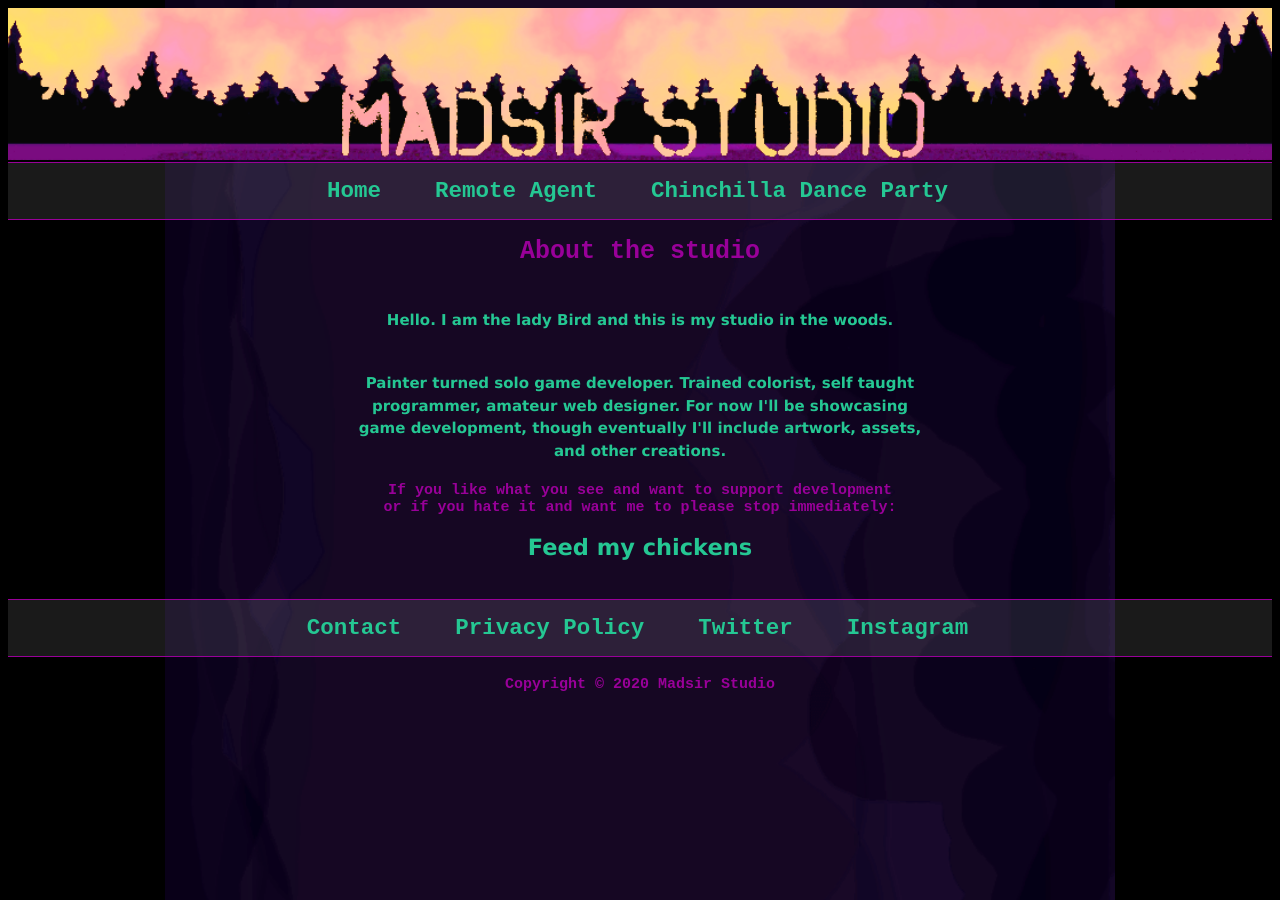
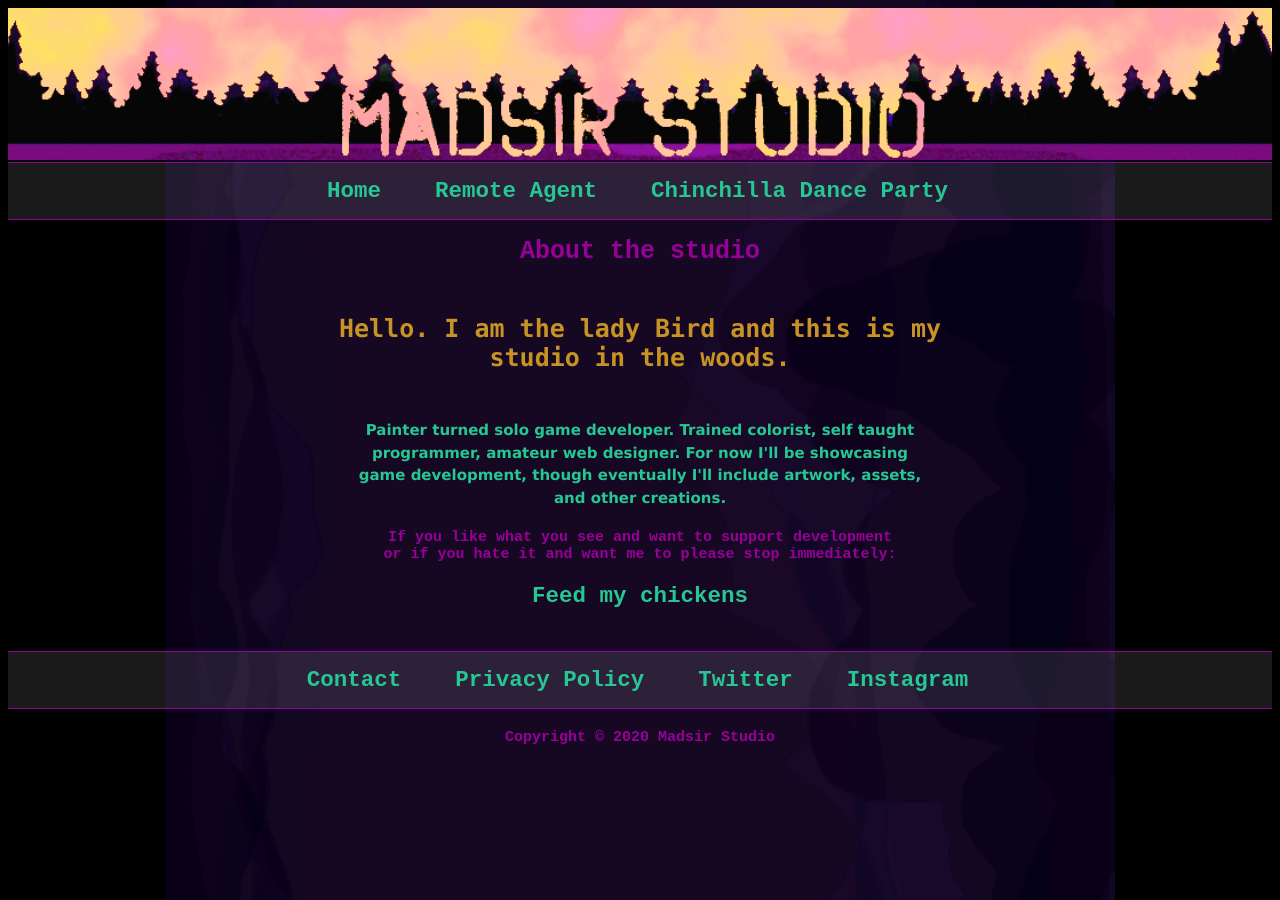
Before and after one commit to Madsir/madsirstudio.github.io, a Jekyll site: the page built from about/index.html, in a window 1280 px wide. Built offline with Jekyll 4.4.1, drawn with Linux system fonts in a browser that asks for light colours.

Commit message:
Update index.html

```diff
--- a/about/index.html
+++ b/about/index.html
@@ -12,18 +12,18 @@ margin-left: 15%;
 	<center>
 		<h1>About the studio</h1>
 		<br>
-	<p> Hello. I am the lady Bird and this is my studio in the woods.</p>
+	<h2> Hello. I am the lady Bird and this is my studio in the woods.</h2>
 		<br>
 		<p>
 		Painter turned solo game developer. Trained colorist, self taught programmer, amateur web designer. For now I'll be showcasing game development, though eventually I'll include artwork, assets, and other creations.
-		</p>
+		</h2>
 <h4>If you like what you see and want to support development
 	<br>
 	or if you hate it and want me to please stop immediately:
 </h4>
-		<p>
+		<h4>
 		 <a href="https://www.paypal.me/madsirstudio/">Feed my chickens</a>
-		</p>
+		</h4>
 		<br>
 		<br>
 	</center>
```
